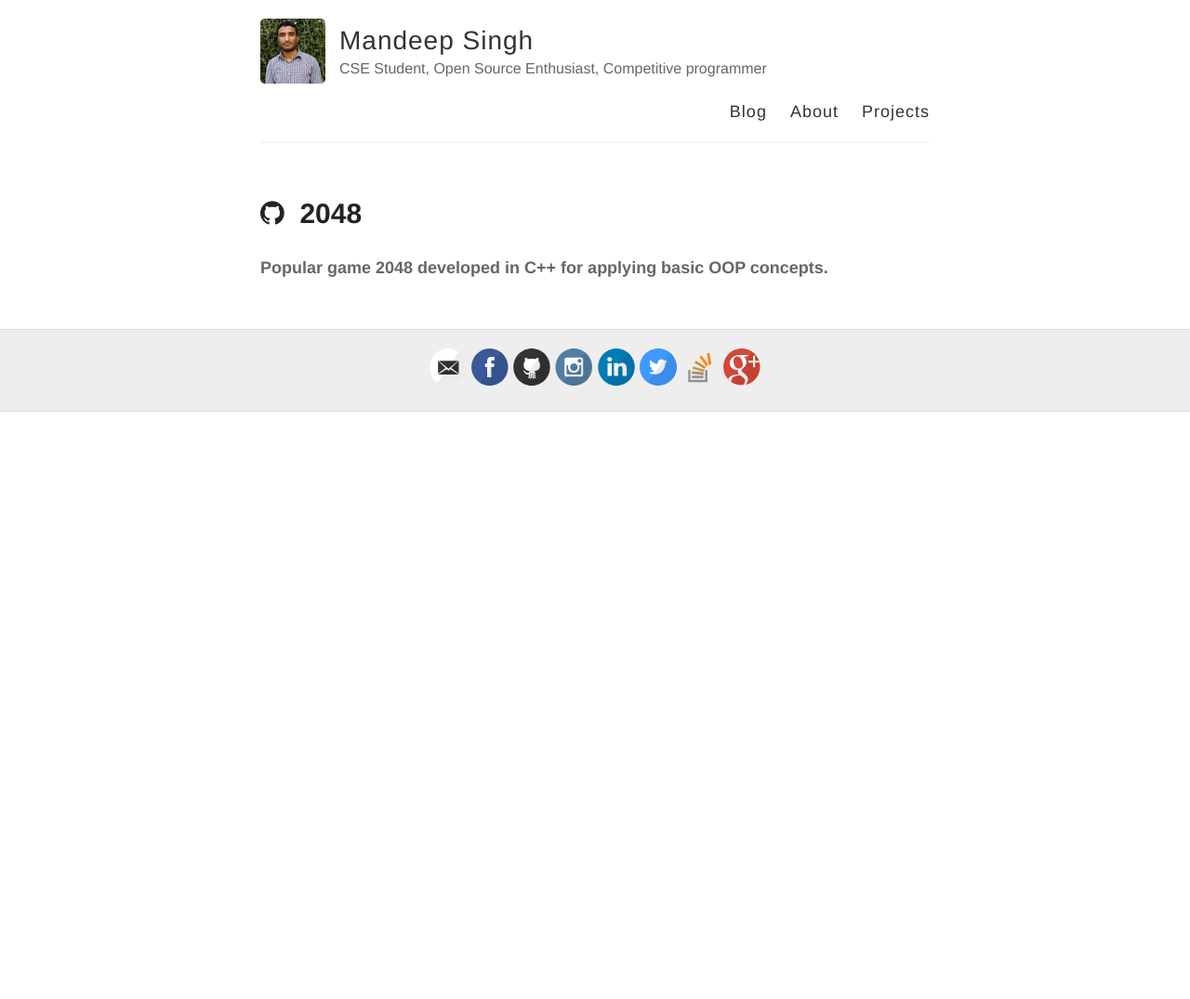
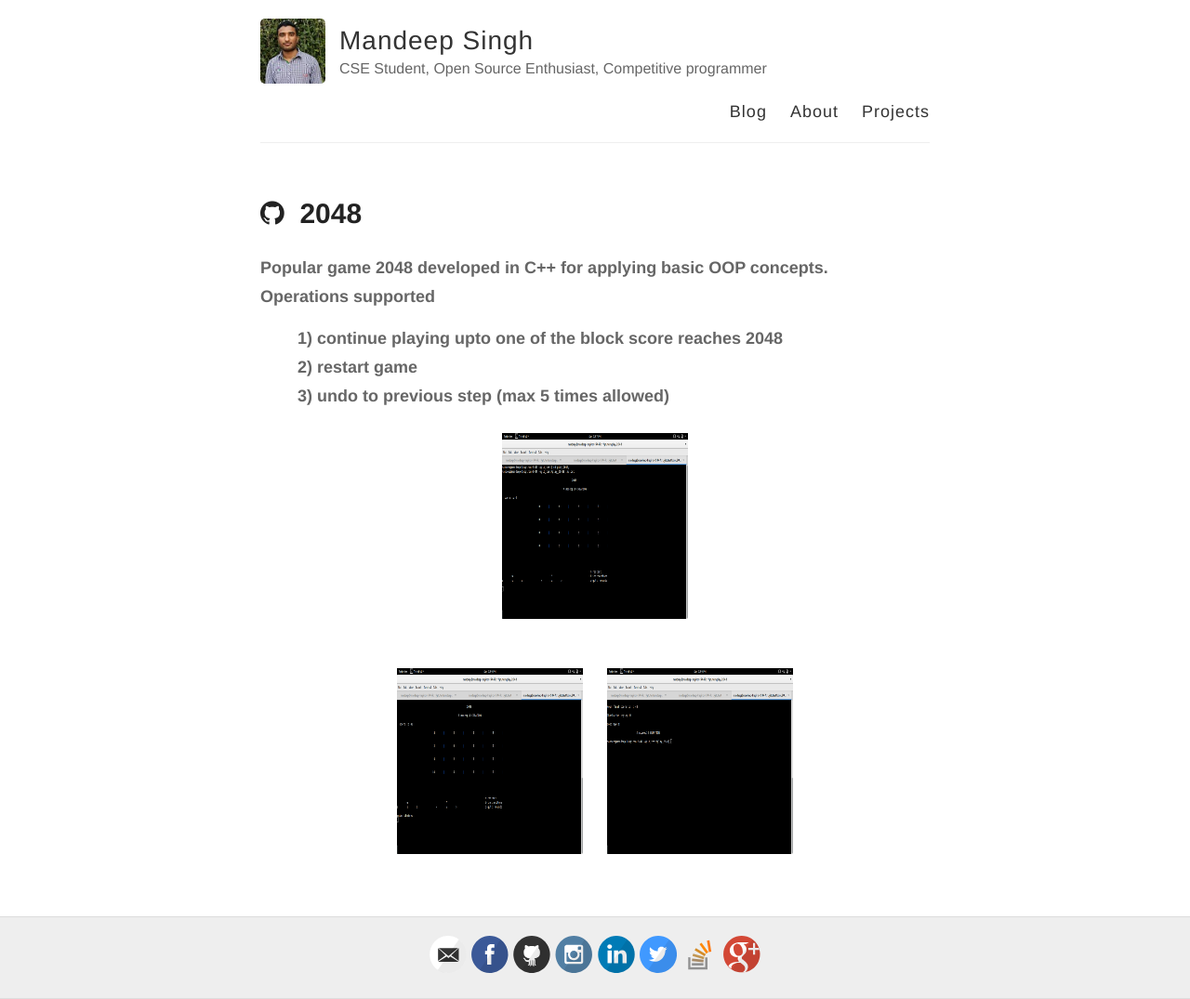
Before and after one commit to msdeep14/msdeep14.github.io, a Jekyll site: the page built from projects/2048.html, in a window 1280 px wide. Shown: the whole page at 93% size. Built offline with Jekyll 4.4.1, drawn with Linux system fonts in a browser that asks for light colours; before the commit the page ends 900 px from its top, so only the background shows below that.

Commit message:
project details modify

```diff
--- a/projects/2048.html
+++ b/projects/2048.html
@@ -6,6 +6,32 @@ permalink: /projects/2048
 <head>
     <title>2048</title>
 <link rel="stylesheet" href="https://cdnjs.cloudflare.com/ajax/libs/font-awesome/4.7.0/css/font-awesome.min.css">
+
+<style type="text/css">
+.zoomin img {
+    height: 200px;
+     width: 200px;
+     -webkit-transition: all 2s ease;
+      -moz-transition: all 2s ease;
+      -ms-transition: all 2s ease;
+       transition: all 2s ease;
+       }
+       .zoomin img:hover {
+           width: 600px;
+           height: 600px;
+           }
+
+           .images {
+               text-align : center;
+           }
+           .images img {
+               width  : 200px;
+               height : 200x;
+               margin : 10px;
+           }
+
+           .tab { margin-left: 40px; }
+    </style>
 </head>
 
 <body>
@@ -14,7 +40,23 @@ permalink: /projects/2048
         <h4>
             <p>
              Popular game 2048 developed in C++ for applying basic OOP concepts.<br/>
+             Operations supported <br/>
+             <p class="tab">
+                 1) continue playing upto one of the block score reaches 2048<br/>
+                 2) restart game <br />
+                 3) undo to previous step (max 5 times allowed)
+             </p>
          </p>
     </h4>
 
+    <div class = "images">
+        <div class = "zoomin">
+            <img src="{{ site.baseurl }}/images/project_images/2048/start.png" title="start 2048" />
+            <br />
+            <br />
+            <img src="{{ site.baseurl }}/images/project_images/2048/score.png" title="continue playing 2048" />
+            <img src="{{ site.baseurl }}/images/project_images/2048/quit.png" title="quit 2048" />
+        </div>
+    </div>
+
 </body>
--- a/projects/travel_data_analysis.html
+++ b/projects/travel_data_analysis.html
@@ -53,7 +53,7 @@ permalink: /projects/travel_data_analysis
       <img src="{{ site.baseurl }}/images/project_images/travel_data/top20_1.png" title="top 20 visited places, terminal view" />
 
       <img src="{{ site.baseurl }}/images/project_images/travel_data/top20_2.png" title="top 20 visited places, bar graph" />
-      <img src="{{ site.baseurl }}/images/project_images/travel_data/top20.png" title="top 20 visited places, pie chart" />
+      <img src="{{ site.baseurl }}/images/project_images/travel_data/top20_3.png" title="top 20 visited places, pie chart" />
 
   </div>
   </div>
--- a/projects/tripcount.html
+++ b/projects/tripcount.html
@@ -66,7 +66,7 @@ permalink: /projects/tripcount
 
             <img src="{{ site.baseurl }}/images/project_images/tripcount/add_new_Expense_for_trip.png" title="Add new expense for a trip" />
             <img src="{{ site.baseurl }}/images/project_images/tripcount/show_Expenses_for_trip.png" title="show expenses of trip" />
-            <img src="{{ site.baseurl }}/images/project_images/tripcount/balances_Expenses_for_trip.png" title="balance expenses of trip" />
+            <img src="{{ site.baseurl }}/images/project_images/tripcount/balanced_Expenses_for_trip.png" title="balance expenses of trip" />
 
             <br />
             <br />
```
Also changed, not shown: images/project_images/complex_dict/search_time.png (renamed from images/project_images/complex_dict/search-time.png), images/project_images/complex_dict/time_build_and_search.png (renamed from images/project_images/complex_dict/time_build-and-search.png).
